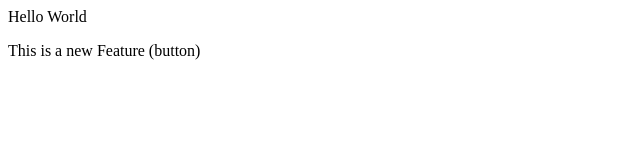
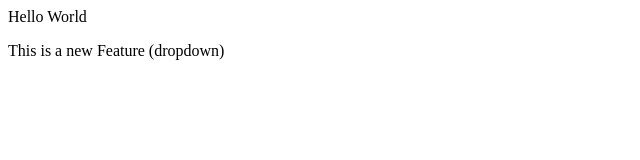
Before and after one commit to huzaifaijaz021/local-repo, a plain HTML site: page index.html in a window 1280 px wide. Shown: the full height of the page, 0-640 px from the left. Drawn offline with Linux system fonts and the light colour scheme.

Commit message:
add dropdown in repo

```diff
--- a/index.html
+++ b/index.html
@@ -1,2 +1,2 @@
 <p>Hello World</p>
-<p>This is a new Feature (button)</p>
+<p>This is a new Feature (dropdown)</p>
```
